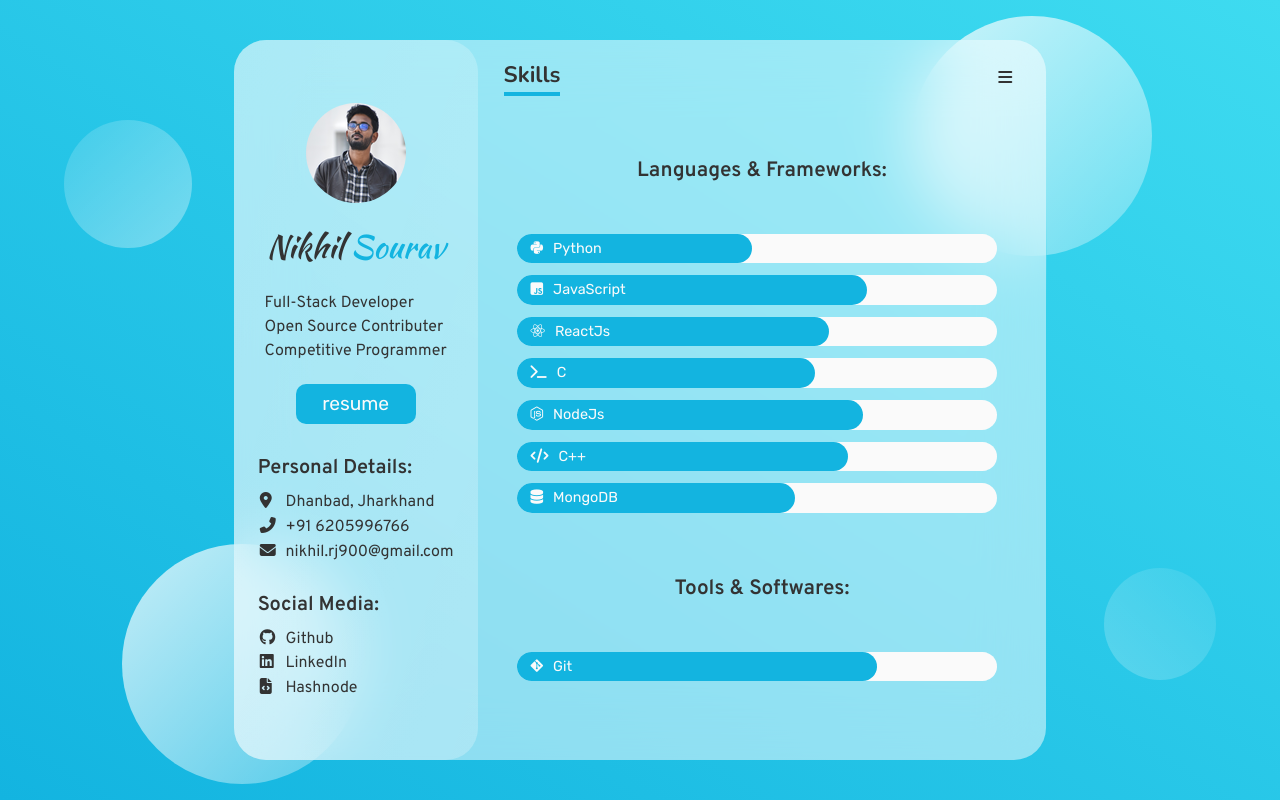
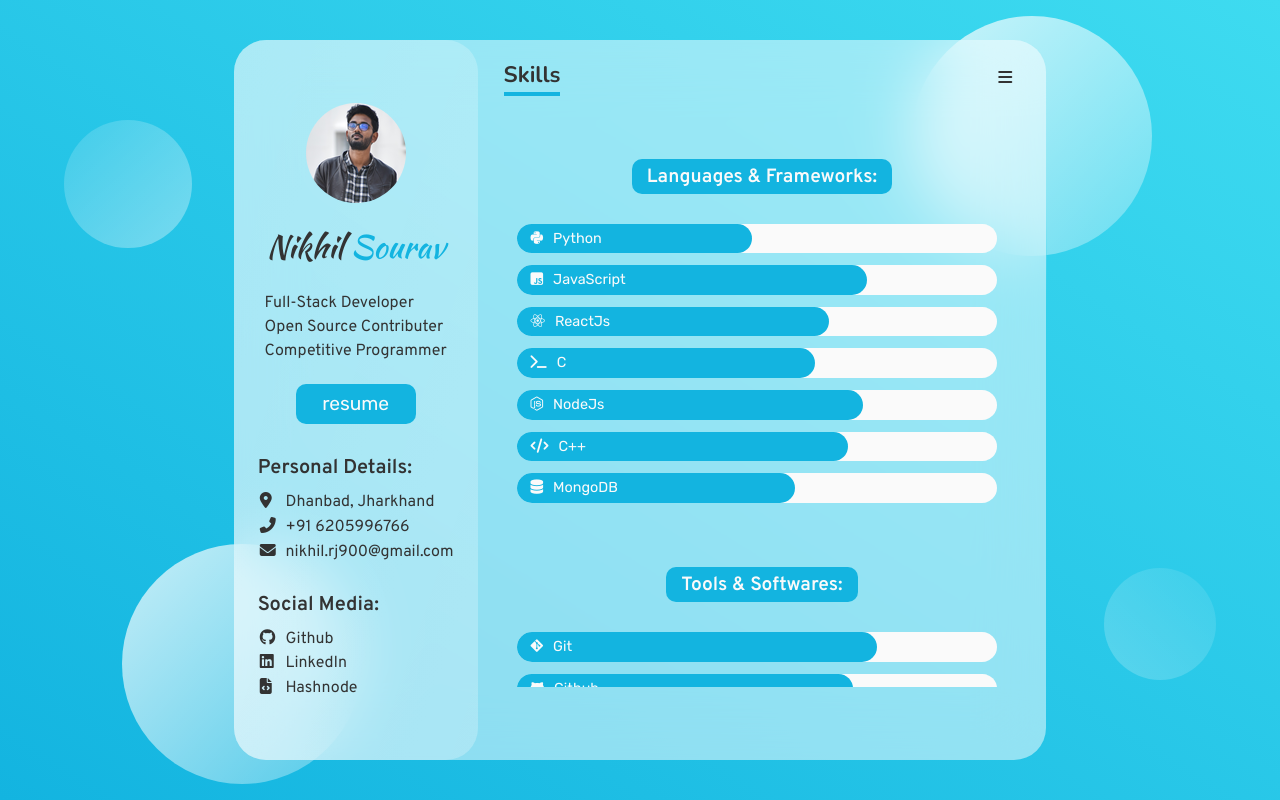
Before and after one commit to nikhilsourav/portfolio, a React (Create React App) app: page /Skills in a window 1280 px wide. Built offline with nearby package versions, Linux system fonts and the light colour scheme.

Commit message:
minor tweaks

```diff
--- a/src/components/About/About.css
+++ b/src/components/About/About.css
@@ -24,7 +24,12 @@
   font-size: 1.3rem;
   font-family: 'Overpass';
   font-weight: 600;
-  margin-bottom: -30px;
+  margin: 0 auto -25px auto;
+  color: var(--white);
+  width: fit-content;
+  padding: 7px 15px 5px 15px;
+  border-radius: 10px;
+  background-color: var(--darkColor);
 }
 
 .cd-container {
--- a/src/components/Skills/Skills.css
+++ b/src/components/Skills/Skills.css
@@ -21,10 +21,15 @@
 .skills_language_heading {
   margin-bottom: 50px;
   text-align: center;
-  font-size: 1.3rem;
+  font-size: 1.2rem;
   font-family: 'Overpass';
   font-weight: 600;
-  color: var(--black);
+  color: var(--white);
+  width: fit-content;
+  margin: 0 auto 30px auto;
+  padding: 7px 15px 5px 15px;
+  border-radius: 10px;
+  background-color: var(--darkColor);
 }
 
 .bar {
```
